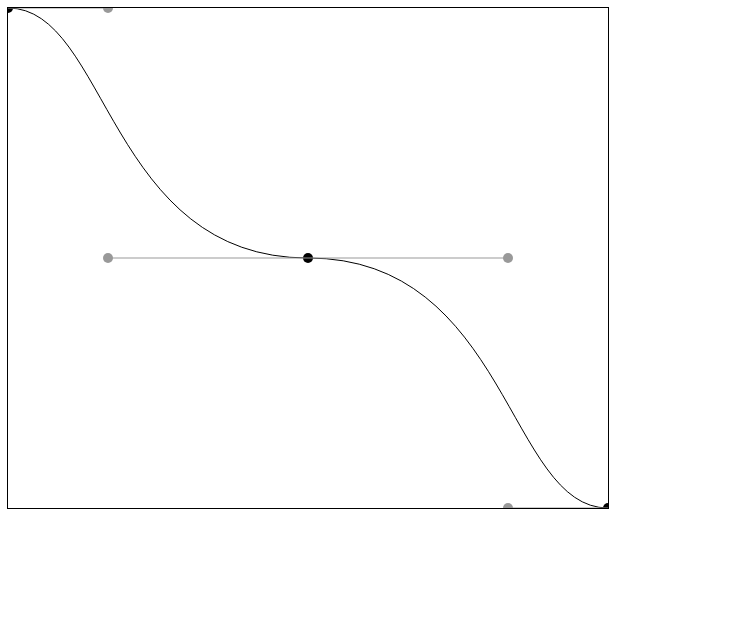
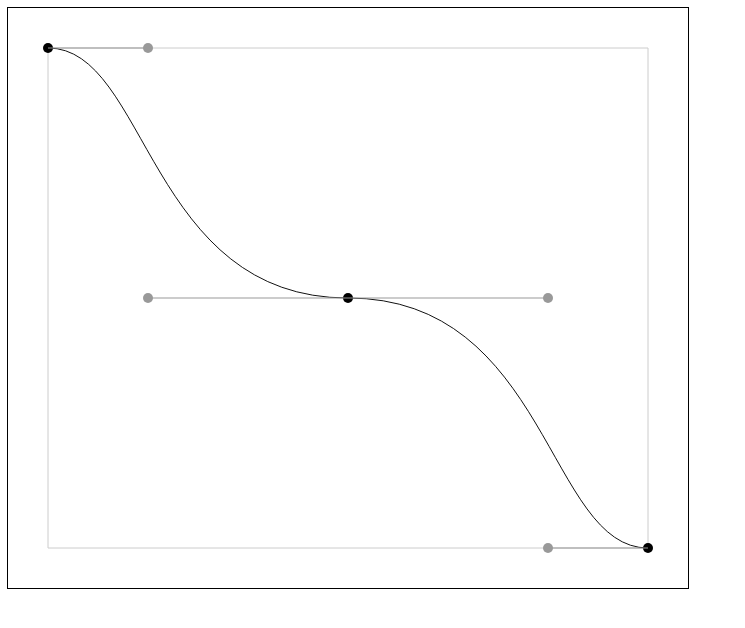
Before and after one commit to EnotionZ/bezier-ui, a plain HTML site: page index.html in a window 1280 px wide. Shown: the whole page, without its empty margins (0-745 px from the left). Drawn offline with Linux system fonts and the light colour scheme.

Commit message:
variable canvas width and padding

```diff
--- a/index.html
+++ b/index.html
@@ -5,14 +5,12 @@
 		<style>
 			canvas {
 				position: relative;
-				width: 600px;
-				height: 500px;
 				outline: 1px solid;
 			}
 		</style>
 	</head>
 	<body>
-		<canvas width="600" height="500"></canvas>
+		<canvas></canvas>
 		<script src="script.js"></script>
 	</body>
 </html>
--- a/script.js
+++ b/script.js
@@ -2,8 +2,9 @@ var $ = document.querySelector.bind(document);
 var canvas = $('canvas');
 var ctx = canvas.getContext('2d');
 
-var width = 400;
-var height = 400;
+var padding = 40;
+var width = 600;
+var height = 500;
 
 
 var pointList = [];
@@ -13,8 +14,8 @@ var Point = function(pt, type) {
 	this.type = type || 'normal';
 
 	this.state = {
-		x: pt[0],
-		y: pt[1],
+		x: pt[0] + padding,
+		y: pt[1] + padding,
 		radius: 5,
 		state: 'base'
 	};
@@ -63,7 +64,7 @@ Point.prototype.draw = function() {
 };
 
 Point.prototype.toJSON = function() {
-	return [this.state.x, this.state.y];
+	return [this.state.x-padding, this.state.y-padding];
 };
 
 /* Line Segment */
@@ -154,6 +155,10 @@ LineSegment.prototype.toJSON = function() {
 
 /* Bezier */
 var BezierPath = function(curve) {
+
+	canvas.width = width + 2*padding;
+	canvas.height = height + 2*padding;
+
 	this.state = {
 		down: false,
 		hoverPoint: null
@@ -162,7 +167,7 @@ var BezierPath = function(curve) {
 	this.segment = null;
 	this.setPath(curve);
 
-	canvas.addEventListener('mousemove', this.mousemove.bind(this));
+	document.body.addEventListener('mousemove', this.mousemove.bind(this));
 	canvas.addEventListener('mousedown', this.mousedown.bind(this));
 	canvas.addEventListener('mouseup', this.mouseup.bind(this));
 };
@@ -182,9 +187,11 @@ BezierPath.prototype.mouseup = function(e) {
 BezierPath.prototype.mousemove = function(e) {
 	var x = e.offsetX, y = e.offsetY;
 	if(this.state.down) {
+		x = Math.min(Math.max(padding, x), width+padding);
+		y = Math.min(Math.max(padding, y), height+padding);
 		this.state.hoverPoint.setPosition(x, y);
 		this.draw();
-	} else {
+	} else if(e.target === canvas) {
 		this.checkHover(x, y);
 	}
 };
@@ -224,8 +231,14 @@ BezierPath.prototype.setPath = function(curve) {
 
 BezierPath.prototype.draw = function() {
 	canvas.width = canvas.width;
+
+	ctx.rect(padding, padding, width, height);
+	ctx.strokeStyle = '#ccc';
+	ctx.stroke();
+
 	ctx.beginPath();
 	this.segment.first().draw();
+	ctx.strokeStyle = '#111';
 	ctx.stroke();
 	this.segment.first().drawCtrl();
 };
```
